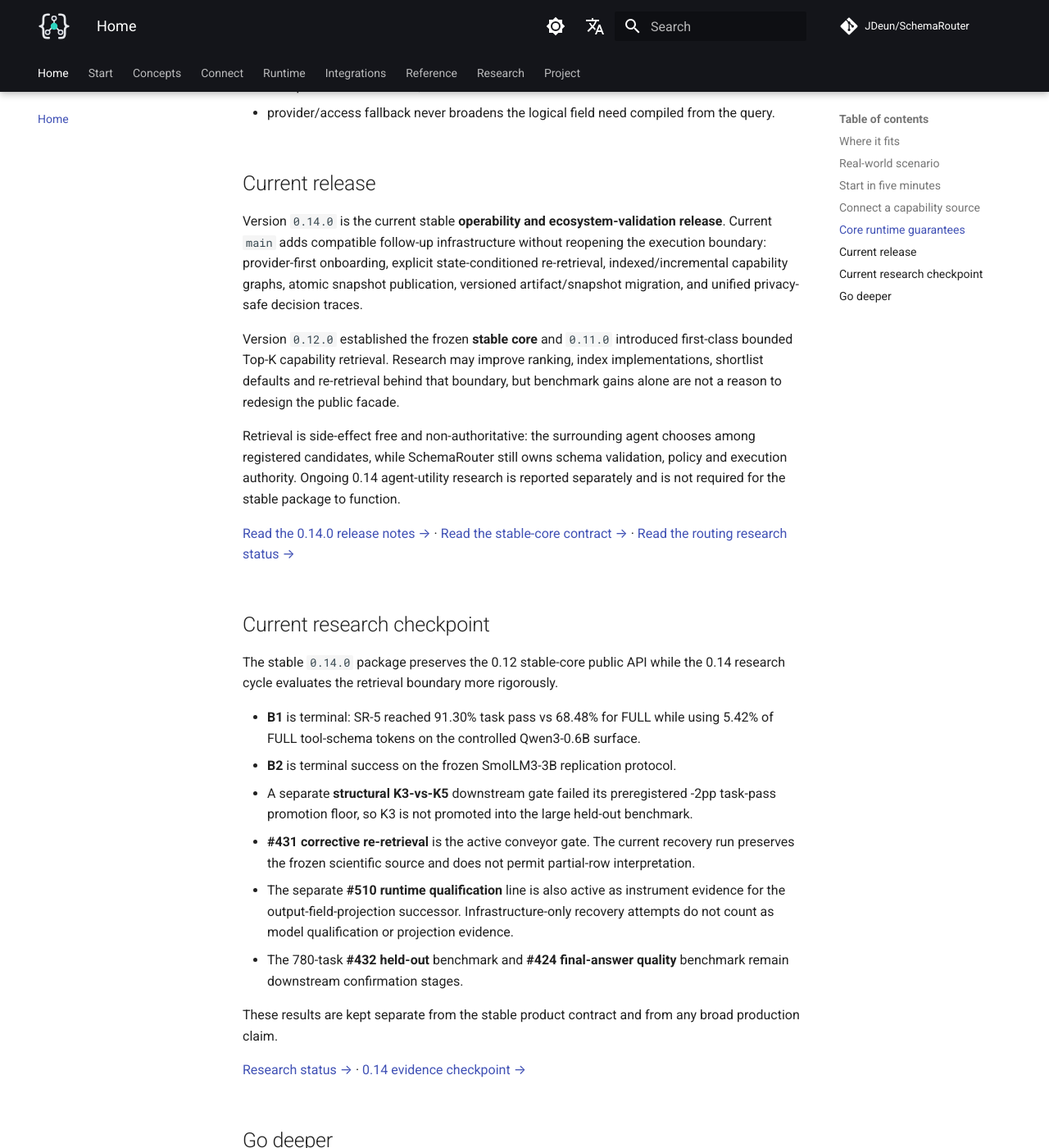
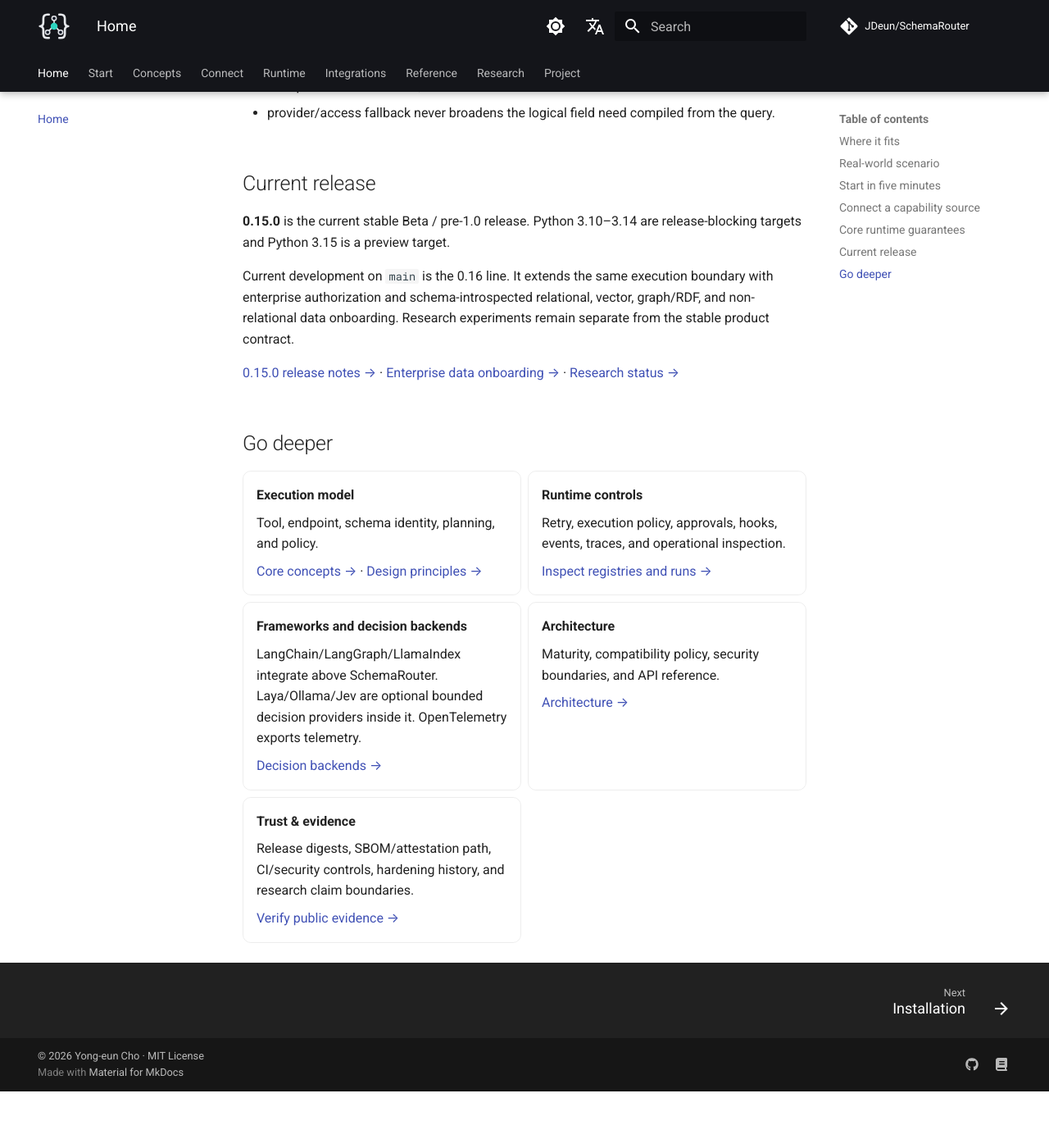
Before and after one commit to JDeun/SchemaRouter, an MkDocs documentation site: the page built from docs/index.md, in a window 1280 px wide and 1400 px high, scrolled down 4916 px. Shown: the whole window at 82% size. Built offline with MkDocs 1.6.1 and Material for MkDocs 9.7.7, drawn with Linux system fonts in a browser that asks for light colours; comment, search, counter and statistics services are not loaded; after the commit the page ends 6247 px from its top, so only the background shows below that.

Commit message:
docs: simplify home release and research status

```diff
--- a/docs/index.md
+++ b/docs/index.md
@@ -193,49 +193,16 @@ flow and never becomes executable automatically.
 
 ## Current release
 
-Version `0.14.0` is the current stable **operability and ecosystem-validation release**.
-Current `main` adds compatible follow-up infrastructure without reopening the execution boundary:
-provider-first onboarding, explicit state-conditioned re-retrieval, indexed/incremental capability
-graphs, atomic snapshot publication, versioned artifact/snapshot migration, and unified
-privacy-safe decision traces.
+**0.15.0** is the current stable Beta / pre-1.0 release. Python 3.10–3.14 are
+release-blocking targets and Python 3.15 is a preview target.
 
-Version `0.12.0` established the frozen **stable core** and `0.11.0` introduced first-class
-bounded Top-K capability retrieval. Research may improve ranking, index implementations, shortlist
-defaults and re-retrieval behind that boundary, but benchmark gains alone are not a reason to
-redesign the public facade.
+Current development on `main` is the 0.16 line. It extends the same execution boundary with
+enterprise authorization and schema-introspected relational, vector, graph/RDF, and non-relational
+data onboarding. Research experiments remain separate from the stable product contract.
 
-Retrieval is side-effect free and non-authoritative: the surrounding agent chooses among
-registered candidates, while SchemaRouter still owns schema validation, policy and execution
-authority. Ongoing 0.14 agent-utility research is reported separately and is not required for the
-stable package to function.
-
-[Read the 0.14.0 release notes →](releases/0.14.0.md) ·
-[Read the stable-core contract →](stable-core.md) ·
-[Read the routing research status →](research/routing-status.md)
-
-## Current research checkpoint
-
-The stable `0.14.0` package preserves the 0.12 stable-core public API while the 0.14 research
-cycle evaluates the retrieval boundary more rigorously.
-
-- **B1** is terminal: SR-5 reached 91.30% task pass vs 68.48% for FULL while using
-  5.42% of FULL tool-schema tokens on the controlled Qwen3-0.6B surface.
-- **B2** is terminal success on the frozen SmolLM3-3B replication protocol.
-- A separate **structural K3-vs-K5** downstream gate failed its preregistered -2pp task-pass
-  promotion floor, so K3 is not promoted into the large held-out benchmark.
-- **#431 corrective re-retrieval** is the active conveyor gate. The current recovery run preserves
-  the frozen scientific source and does not permit partial-row interpretation.
-- The separate **#510 runtime qualification** line is also active as instrument evidence for the
-  output-field-projection successor. Infrastructure-only recovery attempts do not count as model
-  qualification or projection evidence.
-- The 780-task **#432 held-out** benchmark and **#424 final-answer quality** benchmark remain
-  downstream confirmation stages.
-
-These results are kept separate from the stable product contract and from any broad production
-claim.
-
-[Research status →](research/routing-status.md) ·
-[0.14 evidence checkpoint →](research/0.14-paper-evidence-checkpoint.md)
+[0.15.0 release notes →](releases/0.15.0.md) ·
+[Enterprise data onboarding →](guides/enterprise-data-onboarding.md) ·
+[Research status →](research/routing-status.md)
 
 ## Go deeper
 
```
